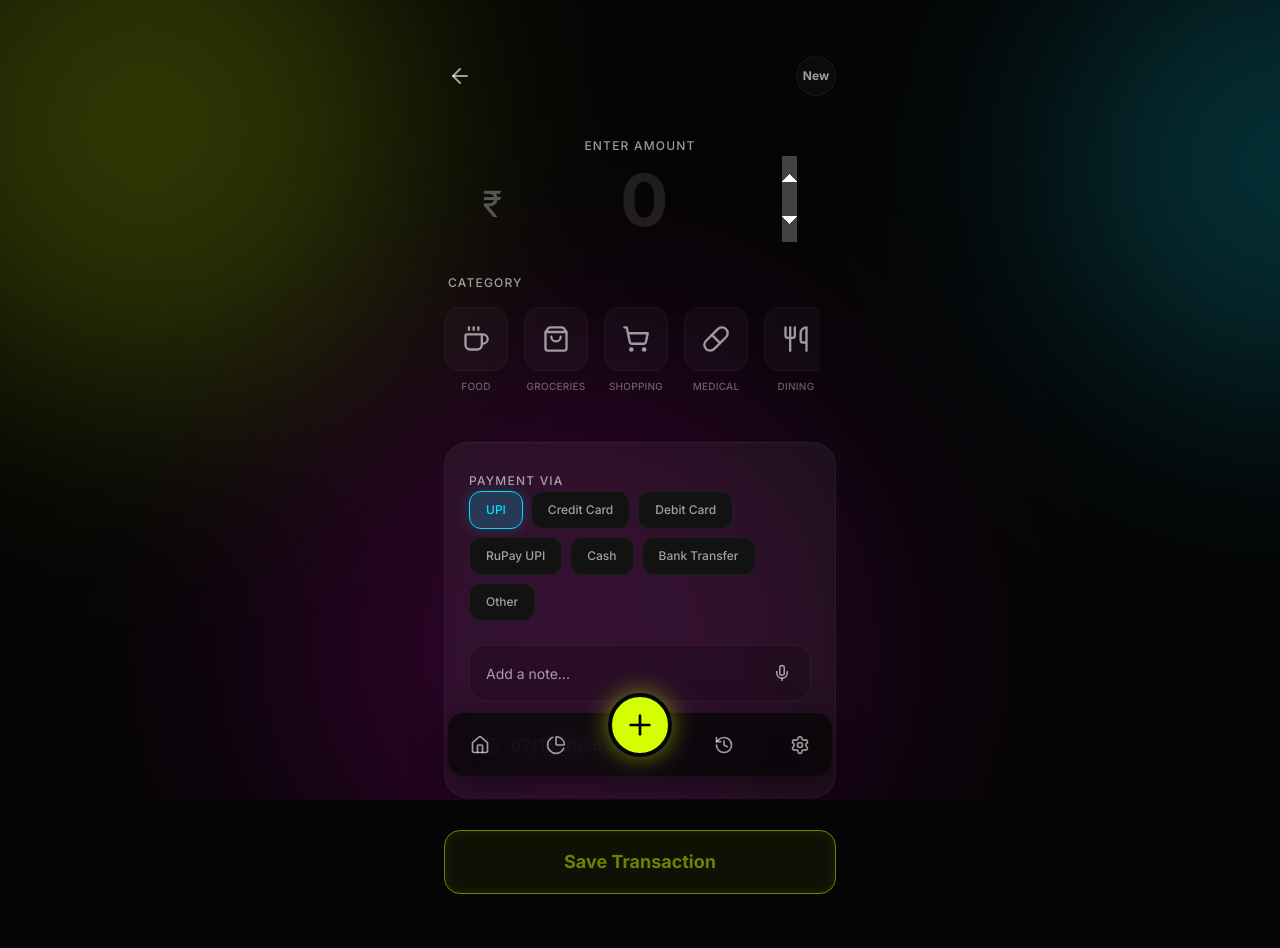
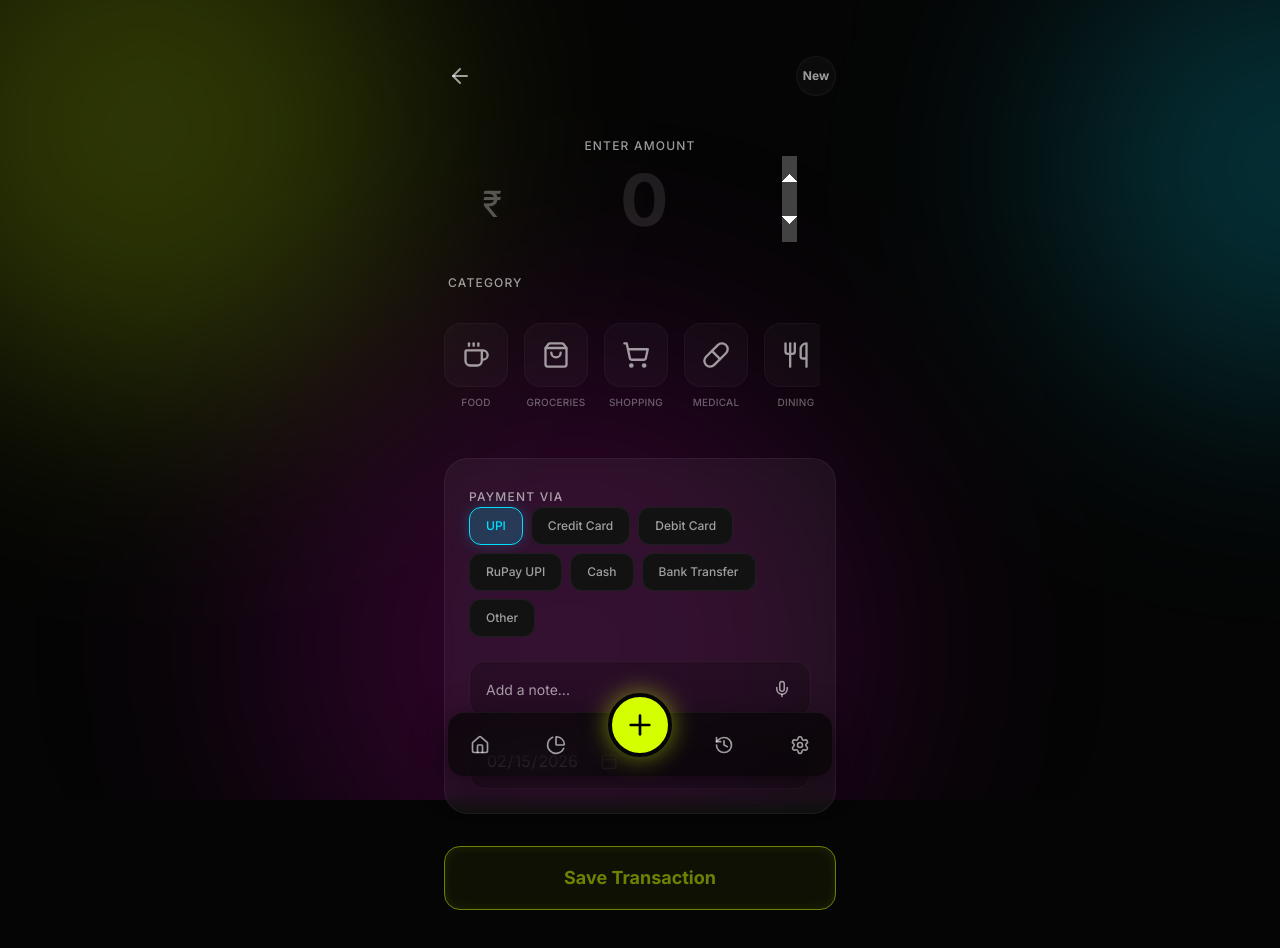
Before and after one commit to iMayuuR/paisapulse, a Next.js app: page /add in a window 1280 px wide. Shown: the top 948 px of the page. Built offline with nearby package versions, Linux system fonts and the light colour scheme.

Commit message:
fix: Fixed category cropping and centered calendar

```diff
--- a/src/app/add/page.tsx
+++ b/src/app/add/page.tsx
@@ -188,14 +188,14 @@ export default function AddExpensePage() {
                             </div>
                         </div>
 
-                        <div className="relative">
+                        <div className="relative flex justify-center">
                             <input
                                 type="date"
                                 value={date}
                                 onChange={(e) => setDate(e.target.value)}
-                                className="h-14 bg-black/20 text-white rounded-2xl border border-white/5 focus:border-white/20 focus:outline-none px-4 pl-10 w-full appearance-none [&::-webkit-calendar-picker-indicator]:opacity-0 z-10 relative cursor-pointer"
+                                className="h-14 bg-black/20 text-white text-center rounded-2xl border border-white/5 focus:border-white/20 focus:outline-none px-4 w-full appearance-none [&::-webkit-calendar-picker-indicator]:opacity-0 z-10 relative cursor-pointer"
                             />
-                            <div className="absolute left-3 top-1/2 -translate-y-1/2 text-textMuted pointer-events-none z-0">
+                            <div className="absolute left-1/2 -translate-x-[40px] top-1/2 -translate-y-1/2 text-textMuted pointer-events-none z-0">
                                 <Calendar size={18} />
                             </div>
                         </div>
--- a/src/components/add-expense/CategoryGrid.tsx
+++ b/src/components/add-expense/CategoryGrid.tsx
@@ -18,7 +18,7 @@ export function CategoryGrid({ categories, selectedId, onSelect }: CategoryGridP
     // Auto scroll to centered selection could be added here
 
     return (
-        <div className="w-full overflow-x-auto no-scrollbar pb-4 -mx-4 px-4 mask-fade-right">
+        <div className="w-full overflow-x-auto no-scrollbar py-4 -mx-4 px-4 mask-fade-right">
             <div className="flex gap-4 w-max">
                 {categories.map((category) => {
                     const Icon = ICON_MAP[category.icon] || ICON_MAP.MoreHorizontal;
```
